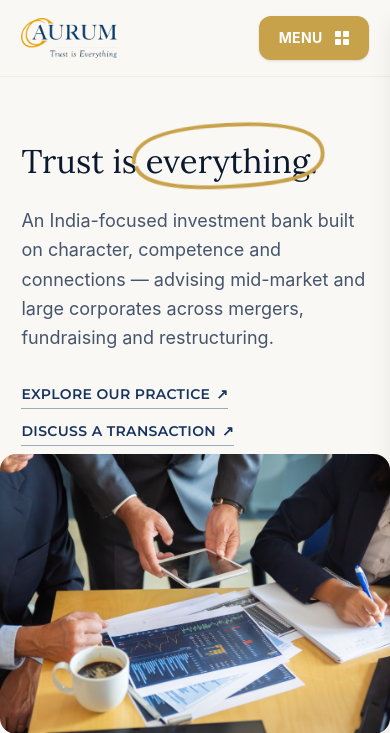
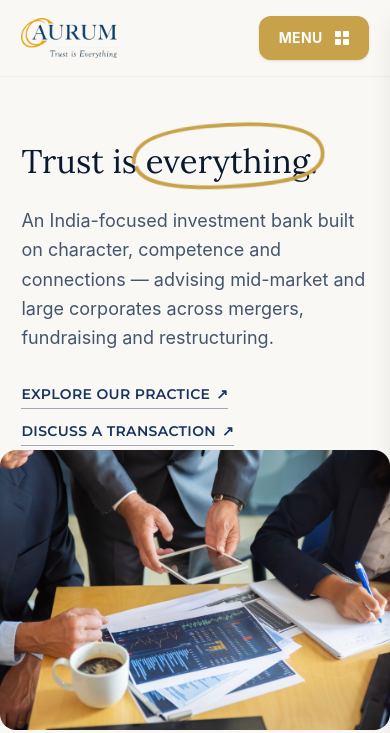
Before and after one commit to yashmathur302/AM, a Laravel app: page / in a window 390 px wide; the page is wider, and only the part inside the window is pictured. Shown: the top 733 px of that part. Run offline with Laravel 12, Linux system fonts and the light colour scheme; data comes from the database, SQL or seed files in the repository; data that the repository does not hold is empty; style sheets or scripts are compiled from the project's sources; parts of the project's set-up code (start-up, migrations or seed data) failed here and were passed over.

Commit message:
Smooth scroll-linked expansion/reveal for discrete input, tighten hero gap further
Add a short CSS transition on the hero image's width/height/border-radius
and the approach-list items' transform, so motion is smoothed between
scroll samples regardless of input device (mouse wheel delivers scroll in
discrete ticks; trackpad delivers many small continuous deltas) rather
than snapping straight to each new scroll-computed value. Also reduce the
text-to-banner gap a bit further per feedback.

```diff
--- a/resources/js/approach-reveal.js
+++ b/resources/js/approach-reveal.js
@@ -39,6 +39,12 @@ document.addEventListener('DOMContentLoaded', () => {
         start: (i * STAGGER) / totalTime,
         end: (i * STAGGER + DURATION) / totalTime,
     }));
+
+    // Smooths out discrete wheel-tick jumps between rAF samples while still
+    // tracking scroll speed (see hero-reveal.js for the same reasoning).
+    items.forEach((item) => {
+        item.style.transition = 'transform 140ms linear';
+    });
 
     let lastProgress = -1;
     let rafId = null;
--- a/resources/js/hero-reveal.js
+++ b/resources/js/hero-reveal.js
@@ -52,6 +52,13 @@ document.addEventListener('DOMContentLoaded', () => {
             : 0;
     };
 
+    // Mouse wheels deliver scroll in discrete ~100ms ticks, not a continuous
+    // stream — reading position 1:1 made the image jump between ticks
+    // instead of flowing. A short CSS transition fills in each jump, so it
+    // still tracks scroll speed (bigger ticks move further) but the motion
+    // between ticks is smoothed rather than stepped.
+    image.style.transition = 'width 140ms linear, height 140ms linear, border-radius 140ms linear';
+
     let rafId = null;
     let lastProgress = -1;
 
@@ -70,11 +77,6 @@ document.addEventListener('DOMContentLoaded', () => {
         image.style.borderRadius = `${lerp(startRadius, 0, progress)}px`;
     };
 
-    // Tied 1:1 to the actual scroll position rather than lerped toward it —
-    // expansion speed now follows the scroll speed directly (fast flick =
-    // fast expansion, slow scroll = slow expansion). Sampling and writing
-    // inside rAF (instead of a scroll-event listener) is what keeps this
-    // smooth rather than stepped, since it's batched to the display refresh.
     const loop = () => {
         const target = computeTarget();
 
--- a/resources/views/components/home/hero-reveal.blade.php
+++ b/resources/views/components/home/hero-reveal.blade.php
@@ -1,7 +1,7 @@
 {{-- Homepage opener: single-line statement heading and subtext, followed by
      a feature image that scroll-pins and grows to fullscreen. --}}
 <section class="bg-cream-50">
-    <div class="pt-16 pb-2 lg:pt-24 lg:pb-3">
+    <div class="pt-16 pb-1 lg:pt-24 lg:pb-2">
         <div class="w-full px-[5.5%]">
             <h1 data-hero-heading class="font-banner font-normal leading-tight text-navy-900 text-[clamp(2rem,1.26rem_+_3.27vw,6.5rem)] whitespace-nowrap">
                 Trust is <span class="relative inline-block">everything<svg class="circle-underline -rotate-3 pointer-events-none absolute -inset-x-6 -inset-y-5 sm:-inset-x-9 sm:-inset-y-7 text-gold-500" viewBox="0 0 220 70" preserveAspectRatio="none" aria-hidden="true"><path d="M 12,38 C 12,15 45,4 110,4 C 178,4 208,16 208,38 C 208,60 175,68 110,68 C 48,68 15,58 14,40 C 13,34 15,30 20,28" fill="none" stroke="currentColor" stroke-width="4" stroke-linecap="round" stroke-linejoin="round" /></svg></span>.
```
